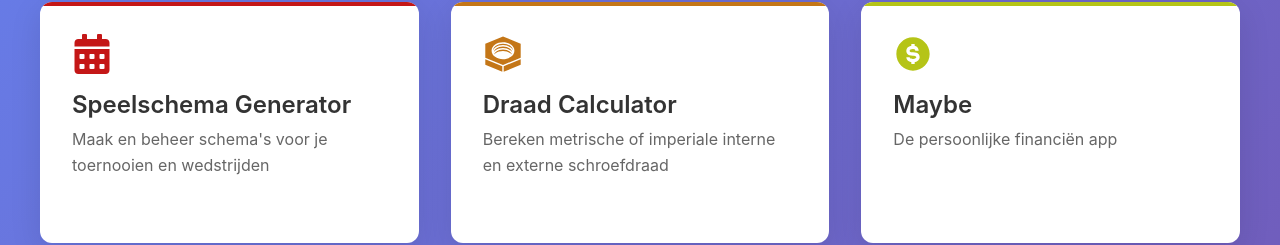
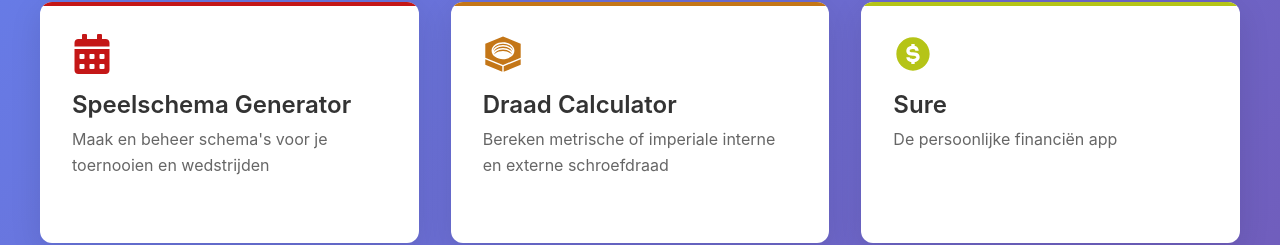
Before and after one commit to hendriksen-mark/hendriksen-mark.github.io, a React (Vite) app: page / in a window 1280 px wide. Shown: the part 159-404 px from the top of the page. Built offline with nearby package versions, Linux system fonts and the light colour scheme.

Commit message:
Rename 'maybe' to 'sure' in finance app references
Updated the Home component and translations to replace 'maybe' with 'sure' for the personal finance app, ensuring consistency in naming across the UI and translation files.

```diff
--- a/src/Home/Home.jsx
+++ b/src/Home/Home.jsx
@@ -42,9 +42,9 @@
       icon: <GiHexagonalNut />
     },
     {
-      id: 'maybe',
-      title: translations[language].maybeTitle,
-      description: translations[language].maybeDescription,
+      id: 'sure',
+      title: translations[language].sureTitle,
+      description: translations[language].sureDescription,
       url: 'https://hendriksen-mark.webredirect.org:81',
       icon: <BiSolidDollarCircle />
     },
--- a/src/Translation/Translations.jsx
+++ b/src/Translation/Translations.jsx
@@ -9,8 +9,8 @@
     threadCalculatorDescription: "Bereken metrische of imperiale interne en externe schroefdraad",
     moreFunctionsTitle: "Meer functies komen eraan",
     moreFunctionsDescription: "Aanvullende tools en hulpprogramma's worden hier toegevoegd",
-    maybeTitle: "Maybe",
-    maybeDescription: "De persoonlijke financiën app",
+    sureTitle: "Sure",
+    sureDescription: "De persoonlijke financiën app",
     piholeTitle: "Pi-hole",
     piholeDescription: "Een netwerk-brede advertentie- en tracker-blokkeringsservice",
     octoprintCrxTitle: "OctoPrint (CRX 3D Printer)",
@@ -122,8 +122,8 @@
     threadCalculatorDescription: 'Calculate metric or imperial internal and external threads',
     moreFunctionsTitle: "More Functions Coming Soon",
     moreFunctionsDescription: "Additional tools and utilities will be added here",
-    maybeTitle: "Maybe",
-    maybeDescription: "The personal finance app",
+    sureTitle: "Sure",
+    sureDescription: "The personal finance app",
     piholeTitle: "Pi-hole",
     piholeDescription: "A network-wide ad and tracker blocking service",
     octoprintCrxTitle: "OctoPrint (CRX 3D Printer)",
```
